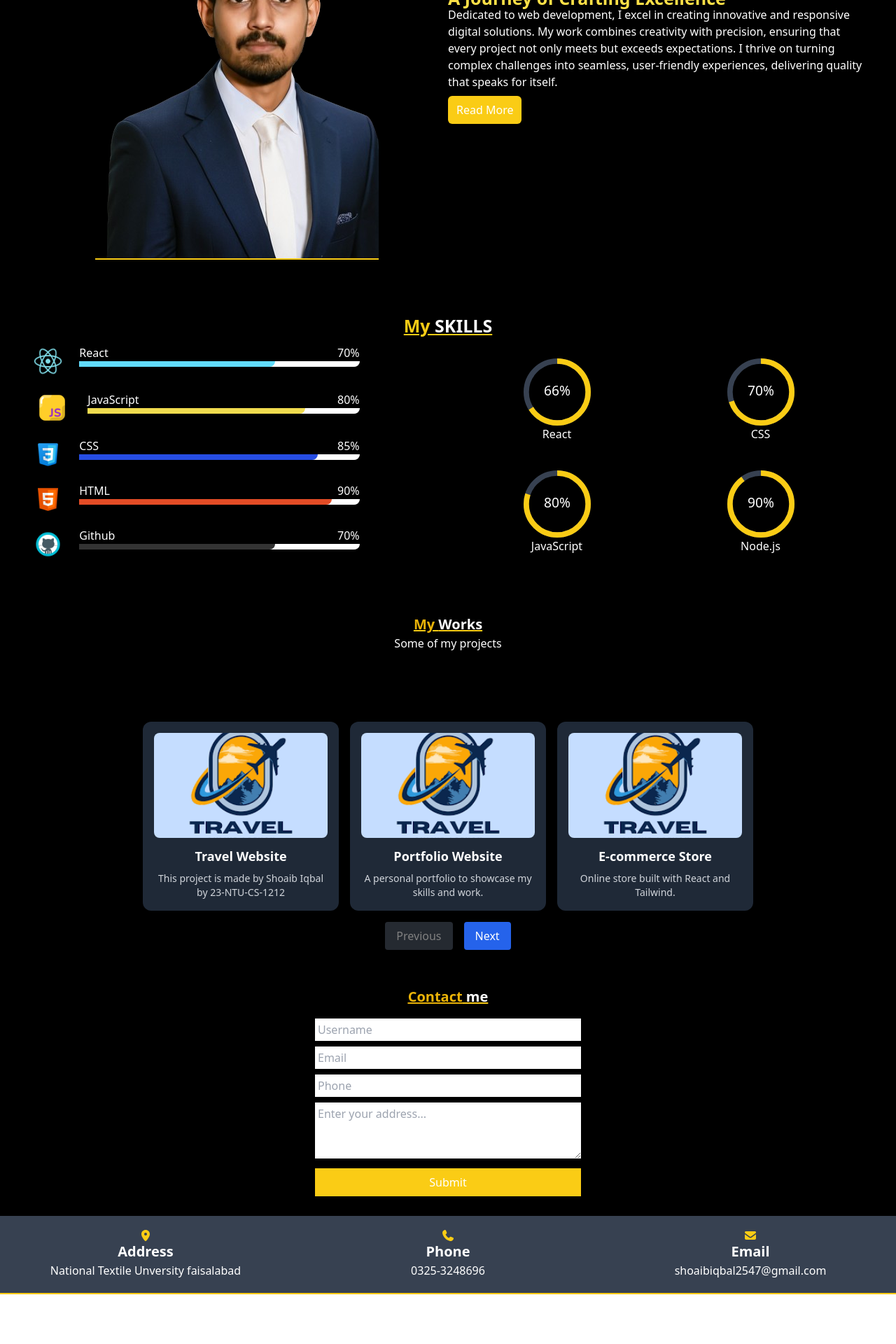
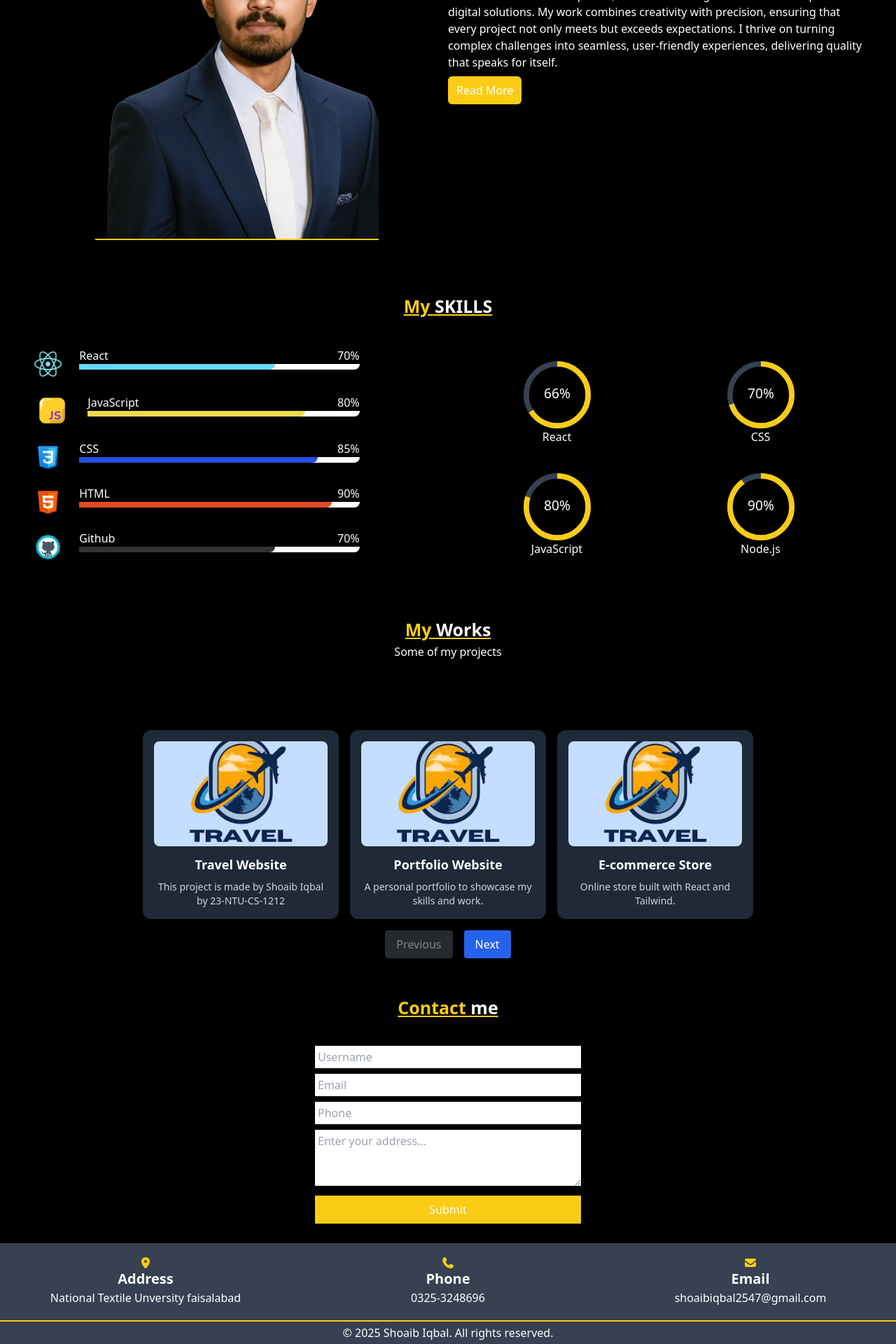
Before and after one commit to Shoaib2547-pexel/Portfolio-of-Shoaib-Iqbal, a React (Create React App) app: page / in a window 1280 px wide. Shown: the part 744-2664 px from the top of the page at 70% size. Before the commit the page ends 2593 px from the top, so only its background shows below. Built offline with nearby package versions, Linux system fonts and the light colour scheme.

Commit message:
Right reserved Done

```diff
--- a/src/Components/About.jsx
+++ b/src/Components/About.jsx
@@ -6,9 +6,9 @@ import { Link } from 'react-scroll'
 export default function About() {
   return (
 
-    <div className='grid grid-cols-1 md:grid-cols-2  mt-6 m-3'>
+    <div className='grid grid-cols-1 md:grid-cols-2   m-3'>
       <div className='order-2 md:order-1 flex items-center justify-center'>
-        <motion.img initial={{opacity:0, x:-40}} animate={{opacity:1,x:0}} transition={{duration:1 ,ease:'easeIn'}} src={profile} className='border-b-2 border-yellow-400 ' />
+        <motion.img initial={{opacity:0, x:-40}} whileInView={{opacity:1,x:0}} viewport={{once:true}} transition={{duration:1 ,ease:'easeIn'}} src={profile} className='border-b-2 border-yellow-400 ' />
       </div>
       <motion.div initial={{ opacity: 0, x: 50 }} whileInView={{ opacity: 1, x: 0 }} viewport={{ once: true }} transition={{ duration: 1.5 }} className=' md:pt-[100px] pb-[20px] order-1 md:order-2  '>
         <p className='text-white text-left font-thin'>Let Me Introduce My Self</p>
--- a/src/Components/Contact.jsx
+++ b/src/Components/Contact.jsx
@@ -24,9 +24,9 @@ export default function Contact() {
 
     }
 
-    let notify=(evt)=>{
+    let notify = (evt) => {
         evt.preventDefault();
-        toast.success("Submit Succesfully",{position:'top-left',autoClose:1500})
+        toast.success("Submit Succesfully", { position: 'top-left', autoClose: 1500 })
 
     }
     return (
@@ -67,7 +67,11 @@ export default function Contact() {
 
                 </div>
 
+
             </footer>
+            <div className='md:grid-cols-3 md:bg-[#374151]'>
+                <p className='text-white p-1'>© 2025 Shoaib Iqbal. All rights reserved.</p>
+            </div>
 
 
         </>
--- a/src/Components/ScrollSections.jsx
+++ b/src/Components/ScrollSections.jsx
@@ -46,13 +46,13 @@ export default function ScrollSections() {
 
             </section>
             <section id='about' className='bg-black p-6 '>
-                <motion.h1 initial={{opacity:0, y:-20}} whileInView={{opacity:1, y:0}} viewport={{amount:0.4}} transition={{duration:1}} className='text-[25px] font-sans font-bold text-yellow-400 mb-10 underline decoration-yellow-400'>
+                <motion.h1 initial={{opacity:0, y:-20}} whileInView={{opacity:1, y:0}} viewport={{amount:0.4}} transition={{duration:1}} className='text-[25px] font-sans font-bold text-yellow-400 mb-2 underline decoration-yellow-400'>
                 About <span className='text-white'>Me</span> </motion.h1>
                 <About/>
             </section>
 
             <section id='skills' className=' bg-black px-6 py-[40px]'>
-                <motion.h1 initial={{opacity:0, y:-20}} whileInView={{opacity:1, y:0}} viewport={{amount:0.4}} transition={{duration:1}} className='text-[25px] font-sans font-bold text-yellow-400 mb-2 underline decoration-yellow-400'>My <span className='text-white'>SKILLS</span></motion.h1>
+                <motion.h1 initial={{opacity:0, y:-20}} whileInView={{opacity:1, y:0}} viewport={{amount:0.4}} transition={{duration:1}} className='text-[25px] font-sans font-bold text-yellow-400 mb-10 underline decoration-yellow-400'>My <span className='text-white'>SKILLS</span></motion.h1>
                 <div className='md:mx-6  grid grid-cols-1 md:grid-cols-2 gap-5 '>
                     <div>
                         <Skills />
@@ -68,13 +68,13 @@ export default function ScrollSections() {
             </section>
 
             <section id='project' className='bg-black'>
-                <h1 className='text-yellow-500 underline decoration-yellow-400 text-[20px] font-bold pt-5'>My <span className='text-white'>Works</span></h1>
+                <motion.h1 initial={{opacity:0, y:-20}} whileInView={{opacity:1, y:0}} viewport={{amount:0.4}} transition={{duration:1}} className='text-yellow-400 underline decoration-yellow-400 text-[25px] font-bold pt-5'>My <span className='text-white'>Works</span></motion.h1>
                 <p className='text-white pb-5 mb-20'>Some of my projects</p>
                 <Projects />
             </section>
 
             <section id='contact' className='bg-black pt-3'>
-                <h1 className='text-white text-[20px] font-semibold underline decoration-yellow-400 underline-offset-3 pt-10'><span className='text-yellow-500 font-bold text-[20px] underline'>Contact</span> me</h1>
+                <motion.h1 initial={{opacity:0, y:-20}} whileInView={{opacity:1, y:0}} viewport={{amount:0.4}} transition={{duration:1}} className='text-white text-[25px] font-sans font-bold underline decoration-yellow-400 underline-offset-3 pt-10 mb-5'><span className='text-yellow-400 font-bold text-[25px] underline'>Contact</span> me</motion.h1>
                 <Contact />
             </section>
 
```
